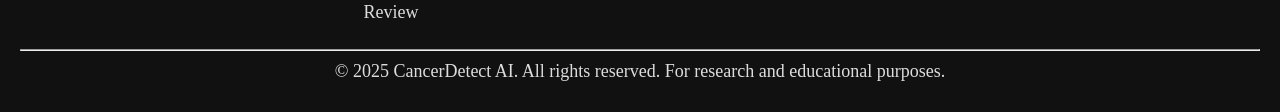
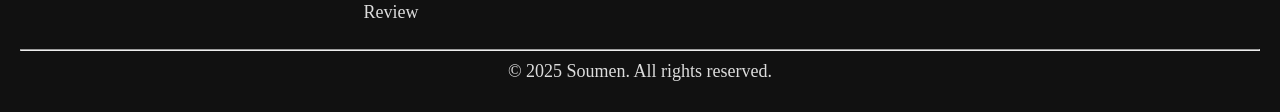
Before and after one commit to Soumen09842/portfolio, a plain HTML site: page index.html in a window 1280 px wide. Shown: the part 3311-3423 px from the top of the page. Drawn offline with Linux system fonts and the light colour scheme.

Commit message:
Update index.html

```diff
--- a/index.html
+++ b/index.html
@@ -194,7 +194,7 @@
    </div>
     	<hr>
 		  <div class="footer-bottom">
-		    <p>© 2025 CancerDetect AI. All rights reserved. For research and educational purposes.</p>
+		    <p>© 2025 Soumen. All rights reserved.</p>
 		  </div>
     </section>
 </body>
```
